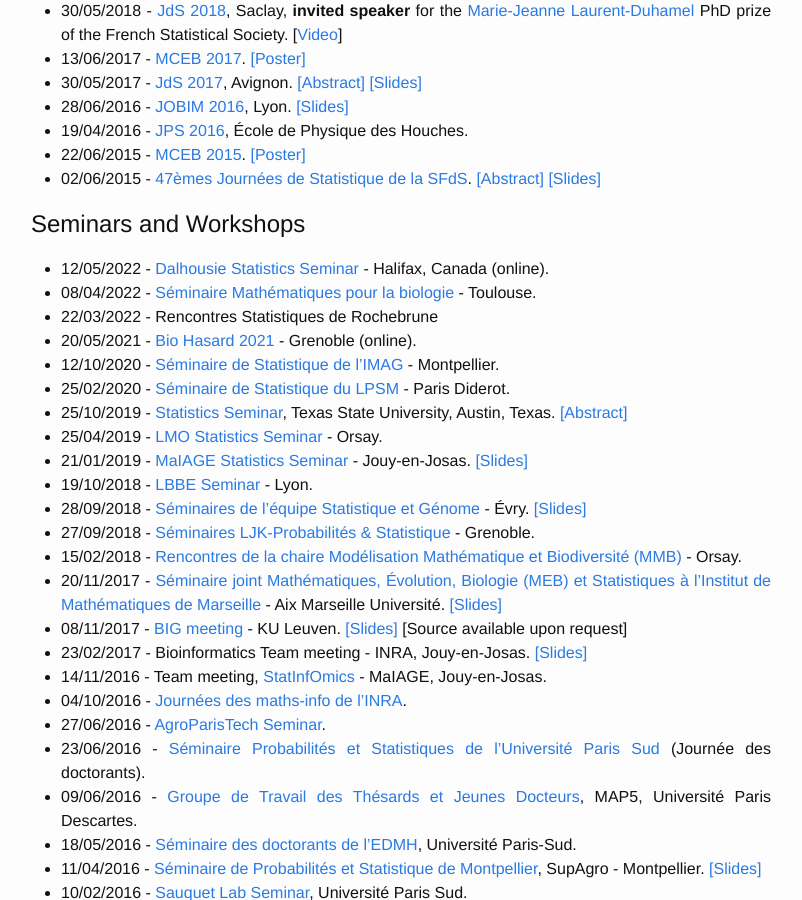
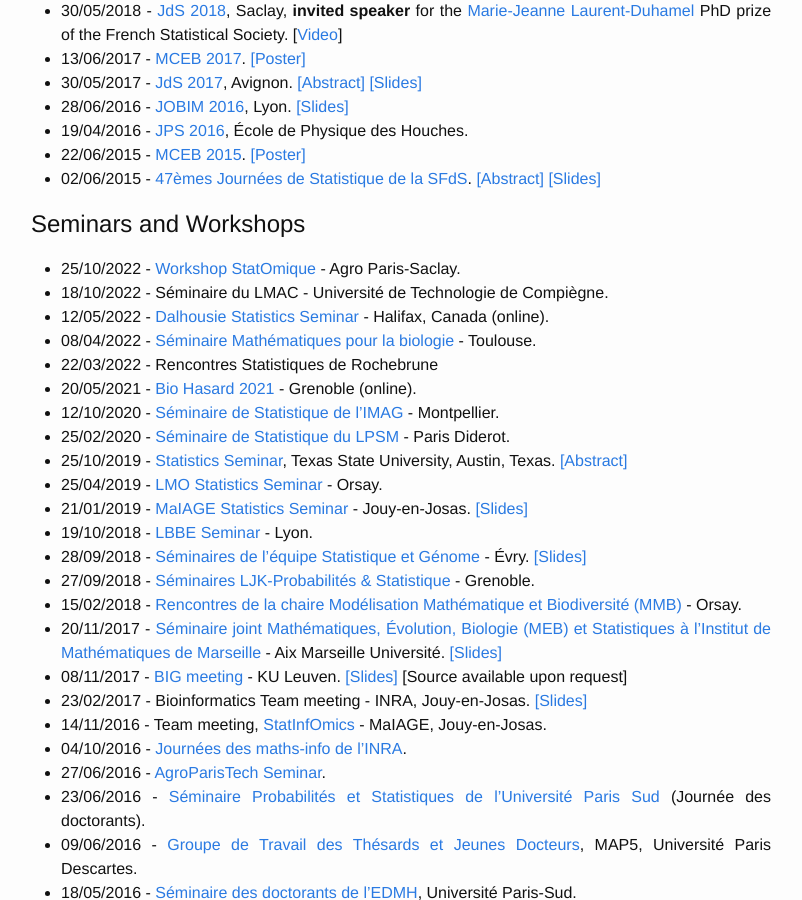
Before and after one commit to pbastide/pbastide.github.io, a Jekyll site: the page built from publi.md, in a window 1280 px wide and 900 px high, scrolled down 2300 px. Shown: the whole window, without its empty margins (239-1041 px from the left). Built offline with Jekyll 4.4.1, drawn with Linux system fonts in a browser that asks for light colours.

Commit message:
Add seminars.

```diff
--- a/publi.md
+++ b/publi.md
@@ -84,6 +84,8 @@ A [small summary](https://www.scoop.it/t/life-sci-news-upsaclay?q=bastide) was p
 <!--
 * 03/06/2020 - [Journées Aléatoires Bordeaux Toulouse Montpellier](https://jal-bmt.sciencesconf.org/) - Montpellier.
 -->
+* 25/10/2022 - [Workshop StatOmique](https://statomique.netlify.app/2022/09/30/newrnaseq/) - Agro Paris-Saclay.
+* 18/10/2022 - Séminaire du LMAC - Université de Technologie de Compiègne.
 * 12/05/2022 - [Dalhousie Statistics Seminar](https://www.mathstat.dal.ca/~lho/seminar/) - Halifax, Canada (online).
 * 08/04/2022 - [Séminaire Mathématiques pour la biologie](https://www.math.univ-toulouse.fr/spip.php?article573&lang=fr) - Toulouse.
 * 22/03/2022 - Rencontres Statistiques de Rochebrune
```
